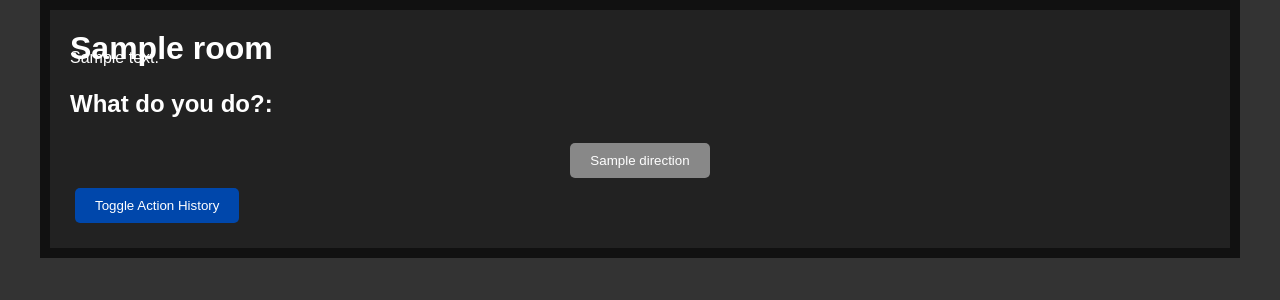
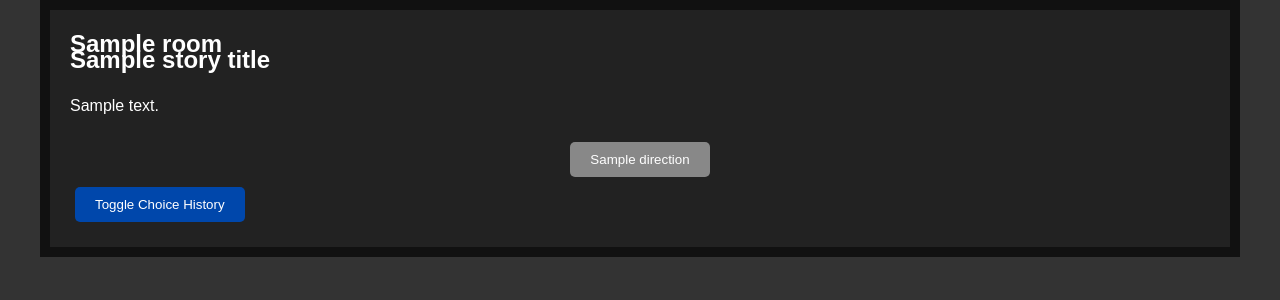
Before and after one commit to ViciousSquid/Adventure, a Flask app: template templates/adventure.html in a window 1280 px wide. Shown: the top 300 px of the page. Run offline with Flask 3, Linux system fonts and the light colour scheme; the template is opened without the code that fills it: most values are stand-ins (such as "Sample title", 1, 10 or a date in 2020); parts of the project's set-up code (start-up, migrations or seed data) failed here and were passed over; some libraries are stand-ins or nearby versions.

Commit message:
Update HTML

```diff
--- a/templates/adventure.html
+++ b/templates/adventure.html
@@ -21,7 +21,13 @@
             position: relative;
         }
 
-        h1 {
+        .story-title {
+            font-size: 24px;
+            margin-bottom: 20px;
+            text-align: left;
+        }
+
+        h2 {
             position: absolute;
             top: 20px;
             left: 20px;
@@ -77,20 +83,23 @@
 </head>
 <body>
     <div class="container">
-        <h1>{{ room.name }}</h1>
+        <h1 class="story-title">{{ story_title }}</h1>
+        <h2>{{ room.name }}</h2>
         {% if room.image and room.image.strip() %}
         <img src="{{ url_for('serve_image', filename=room.image) }}" alt="Room Image">
         {% endif %}
-        <p>{{ content }}</p>
-        <h2>What do you do?:</h2>
+        {% for paragraph in content.split('\n') %}
+        <p>{{ paragraph }}</p>
+        {% endfor %}
+        <h3></h3>
         <form method="post" action="{{ url_for('adventure_game') }}">
             {% for direction in exits %}
             <button type="submit" name="direction" value="{{ direction }}" style="background-color: {{ button_color }};">{{ direction.capitalize() }}</button>
             {% endfor %}
         </form>
-        <button id="toggle-history">Toggle Action History</button>
+        <button id="toggle-history">Toggle Choice History</button>
         <div id="action-history">
-            <h3>Action History:</h3>
+            <h3>History:</h3>
             <ul>
                 {% for action in action_history %}
                 <li>{{ action }}</li>
```
